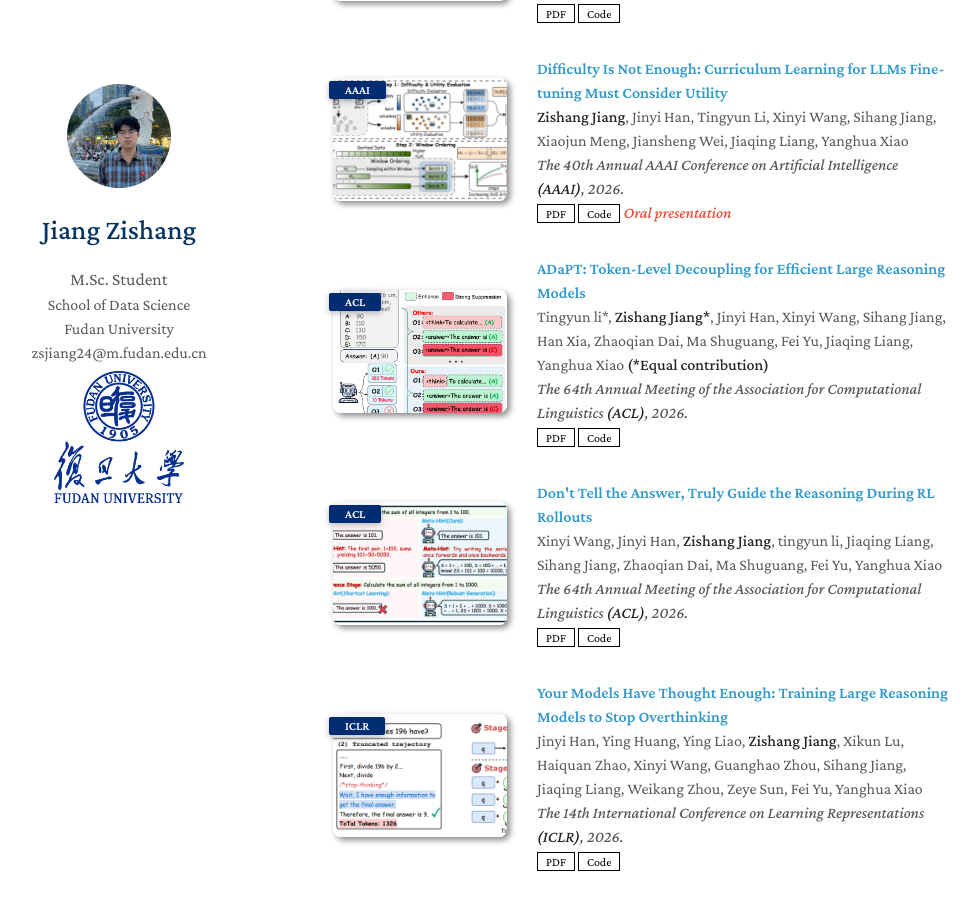
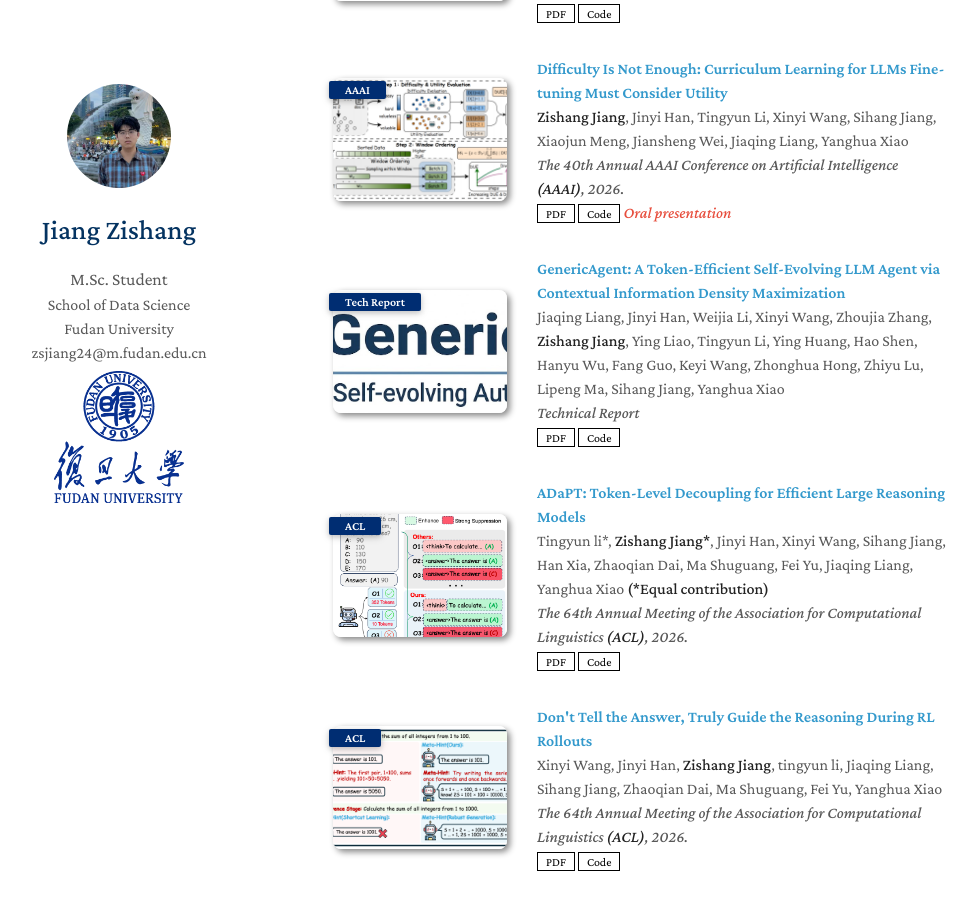
Before and after one commit to Jiangzs1028/Jiangzs1028.github.io, a Jekyll site: the page built from index.md, in a window 1280 px wide and 900 px high, scrolled down 1214 px. Shown: the whole window, without its empty margins (157-1136 px from the left). Built offline with Jekyll 4.4.1, drawn with Linux system fonts in a browser that asks for light colours; a style sheet for code colours, icons or effects is not loaded; our own code applies the rules of GitHub Pages for plain Markdown files.

Commit message:
Add GenericAgent publication image

```diff
--- a/_data/publications.yml
+++ b/_data/publications.yml
@@ -24,6 +24,14 @@ main:
     code: https://github.com/Jiangzs1028/ducl
     image: ./assets/img/ducl-teaser.png
     notes: Oral presentation
+
+  - title: "GenericAgent: A Token-Efficient Self-Evolving LLM Agent via Contextual Information Density Maximization"
+    authors: Jiaqing Liang, Jinyi Han, Weijia Li, Xinyi Wang, Zhoujia Zhang, <strong>Zishang Jiang</strong>, Ying Liao, Tingyun Li, Ying Huang, Hao Shen, Hanyu Wu, Fang Guo, Keyi Wang, Zhonghua Hong, Zhiyu Lu, Lipeng Ma, Sihang Jiang, Yanghua Xiao
+    conference_short: Tech Report
+    conference: Technical Report
+    pdf: https://arxiv.org/abs/2604.17091
+    code: https://github.com/lsdefine/GenericAgent
+    image: ./assets/img/genericagent-teaser.png
 
   - title: "ADaPT: Token-Level Decoupling for Efficient Large Reasoning Models"
     authors: Tingyun li*, <strong>Zishang Jiang*</strong>, Jinyi Han, Xinyi Wang, Sihang Jiang, Han Xia, Zhaoqian Dai, Ma Shuguang, Fei Yu, Jiaqing Liang, Yanghua Xiao <strong>(*Equal contribution)</strong>
```
Also changed, not shown: assets/img/genericagent-teaser.png (added).
